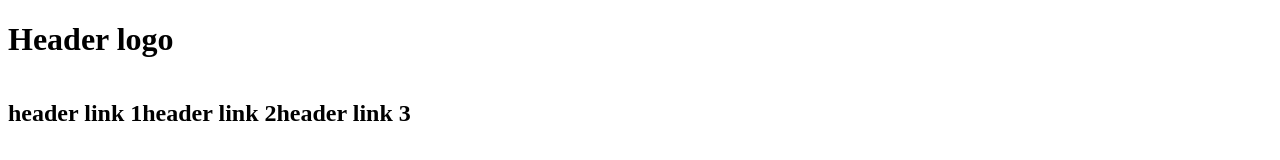
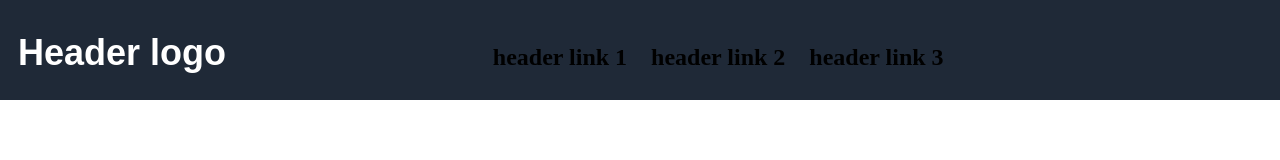
Before and after one commit to crthew/landing-page, a plain HTML site: page index.html in a window 1280 px wide. Drawn offline with Linux system fonts and the light colour scheme.

Commit message:
Header logo added font, colour Alignment of top bar fixed Background color for header added :wq

```diff
--- a/style.css
+++ b/style.css
@@ -1,13 +1,24 @@
 .titlelink {
     display: inline-flex;
     align-items: center;
-    ;
+    padding: 10px;
 }
 
 .topbar {
-    display: inline-flex;
-    justify-content: right;
+    display: inline-block;
+    margin-left: 20%;
+}
 
+.headerlogo {
+    display: inline-block;
+    margin-left: 10px;
+    color: white;
+    font-size: 36px;
+    font-family: sans-serif
+}
 
+html, body {
+    background: linear-gradient(#1f2937 50%, transparent 0%) no-repeat;
+    height: 25%
 
 }
```
Also changed, not shown: index.html (+1 -0 lines).
